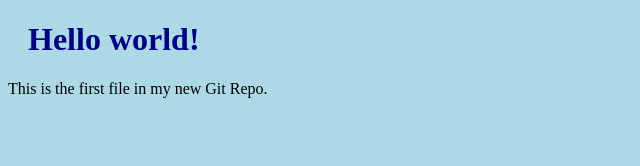
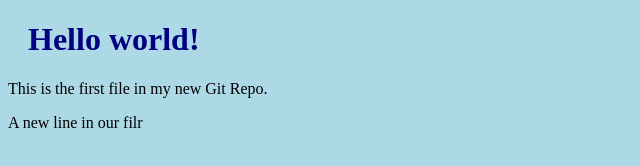
Before and after one commit to mariusstancioi/mariusstancioi.github.io, a plain HTML site: page index.html in a window 1280 px wide. Shown: the whole page, without its empty margins (0-640 px from the left). Drawn offline with Linux system fonts and the light colour scheme.

Commit message:
Updated index.html with a new line

```diff
--- a/index.html
+++ b/index.html
@@ -8,6 +8,7 @@
 
 <h1>Hello world!</h1>
 <p>This is the first file in my new Git Repo.</p>
+<p>A new line in our filr </p>
 
 </body>
 </html>
```
